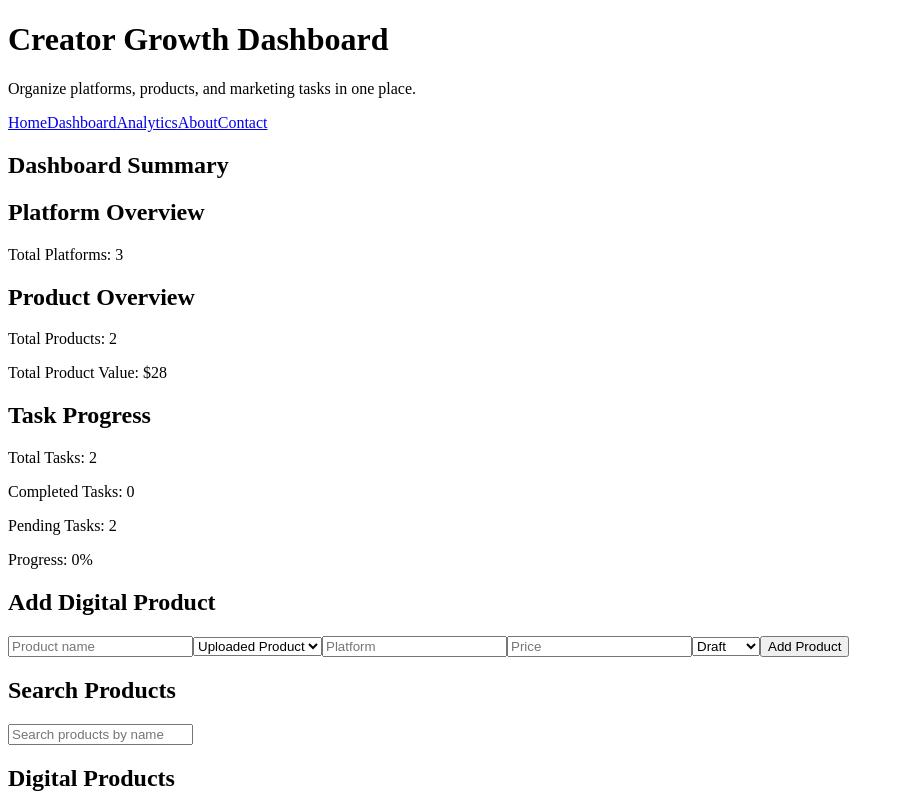
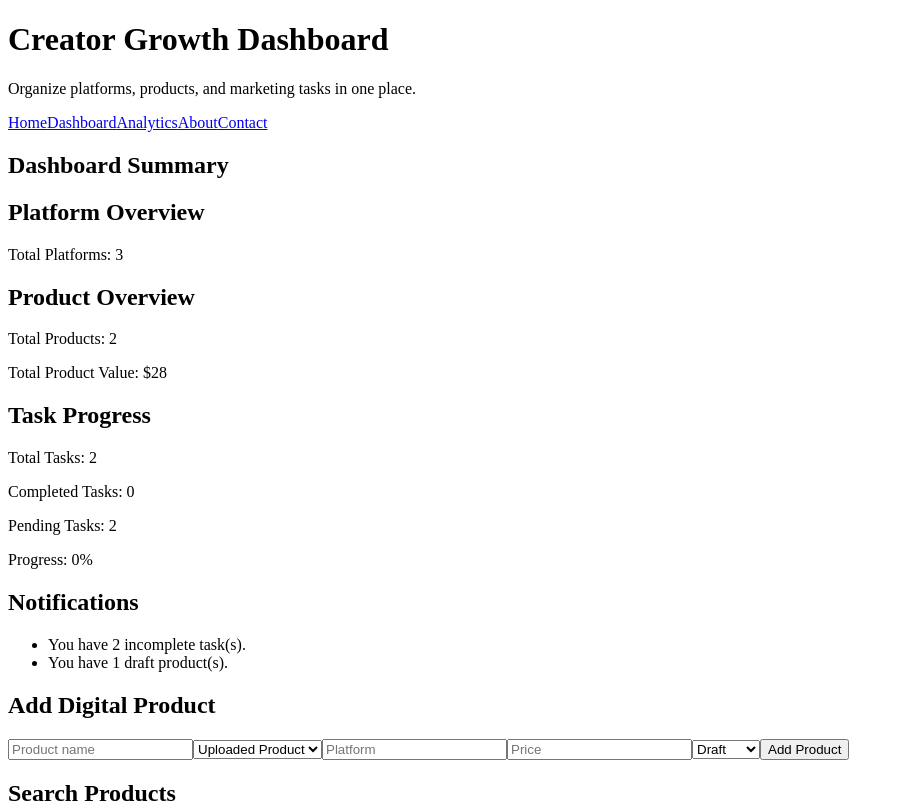
Before and after one commit to chrismusic1325/creator-growth-dashboard, a React (Vite) app in the folder creator-growth-dashboard/: page /dashboard in a window 1280 px wide. Shown: the top 803 px of the page, without its empty margins (0-904 px from the left). Built offline with nearby package versions, Linux system fonts and the light colour scheme.

Commit message:
Display notifications on dashboard

```diff
--- a/creator-growth-dashboard/src/pages/Dashboard.jsx
+++ b/creator-growth-dashboard/src/pages/Dashboard.jsx
@@ -1,4 +1,5 @@
 import DashboardSummary from "../components/dashboard/DashboardSummary";
+import NotificationList from "../components/notifications/NotificationList";
 import PlatformList from "../components/platforms/PlatformList";
 import PlatformForm from "../components/platforms/PlatformForm";
 import EditPlatformForm from "../components/platforms/EditPlatformForm";
@@ -33,6 +34,8 @@ function Dashboard({
     <>
       <DashboardSummary platforms={platforms} products={products} tasks={tasks} />
 
+      <NotificationList tasks={tasks} products={products} />
+
       {productBeingEdited ? (
         <EditProductForm
           product={productBeingEdited}
@@ -43,10 +46,7 @@ function Dashboard({
         <ProductForm onAddProduct={onAddProduct} />
       )}
 
-      <ProductSearch
-        searchTerm={searchTerm}
-        onSearchChange={onSearchChange}
-      />
+      <ProductSearch searchTerm={searchTerm} onSearchChange={onSearchChange} />
 
       <ProductList
         products={products}
@@ -71,7 +71,6 @@ function Dashboard({
       />
 
       <TaskForm onAddTask={onAddTask} />
-
       <TaskList tasks={tasks} onToggleTaskComplete={onToggleTaskComplete} />
     </>
   );
```
